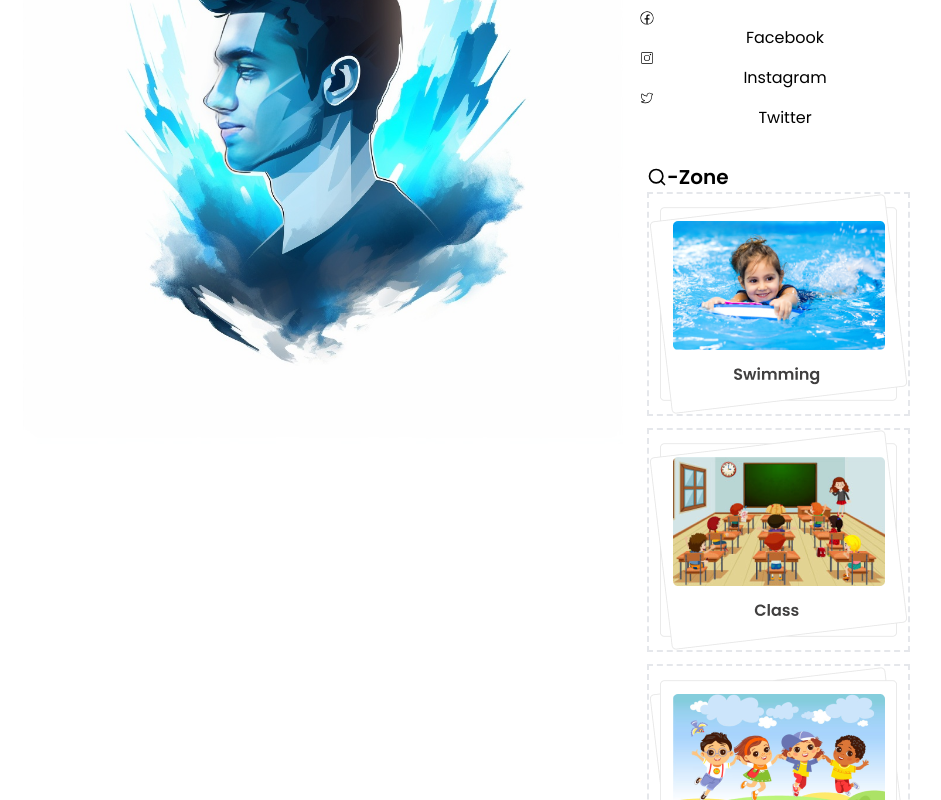
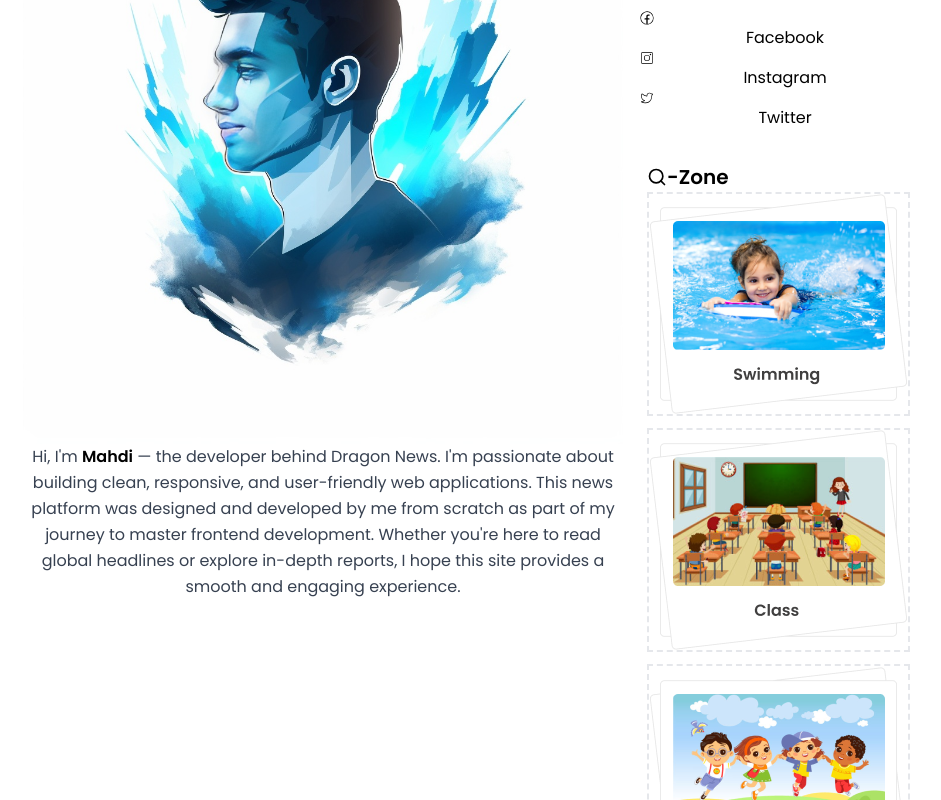
Before and after one commit to mahdi33-gk/dragon-news-later, a React (Vite) app: page /about in a window 1280 px wide. Shown: the part 460-1260 px from the top of the page, without its empty margins (317-1258 px from the left). Built offline with nearby package versions, Linux system fonts and the light colour scheme; no server answers.

Commit message:
about section is complete

```diff
--- a/src/Components/About.jsx
+++ b/src/Components/About.jsx
@@ -1,11 +1,24 @@
-import React from 'react';
-import me from '../images/mahadi.jpg'
+import React from "react";
+import me from "../images/mahadi.jpg";
 const About = () => {
-    return (
-        <div>
-            <img src={me} alt="" />
-        </div>
-    );
+  return (
+    <div>
+      <div>
+        <img src={me} alt="" />
+      </div>
+      <p className="text-gray-700 leading-relaxed">
+        Hi, I'm <span className="font-semibold text-black">Mahdi</span> — the
+        developer behind Dragon News. I'm passionate about building clean,
+        responsive, and user-friendly web applications. This news platform was
+        designed and developed by me from scratch as part of my journey to
+        master frontend development. Whether you're here to read global
+        headlines or explore in-depth reports, I hope this site provides a
+        smooth and engaging experience.
+        <br />
+
+      </p>
+    </div>
+  );
 };
 
 export default About;
```
